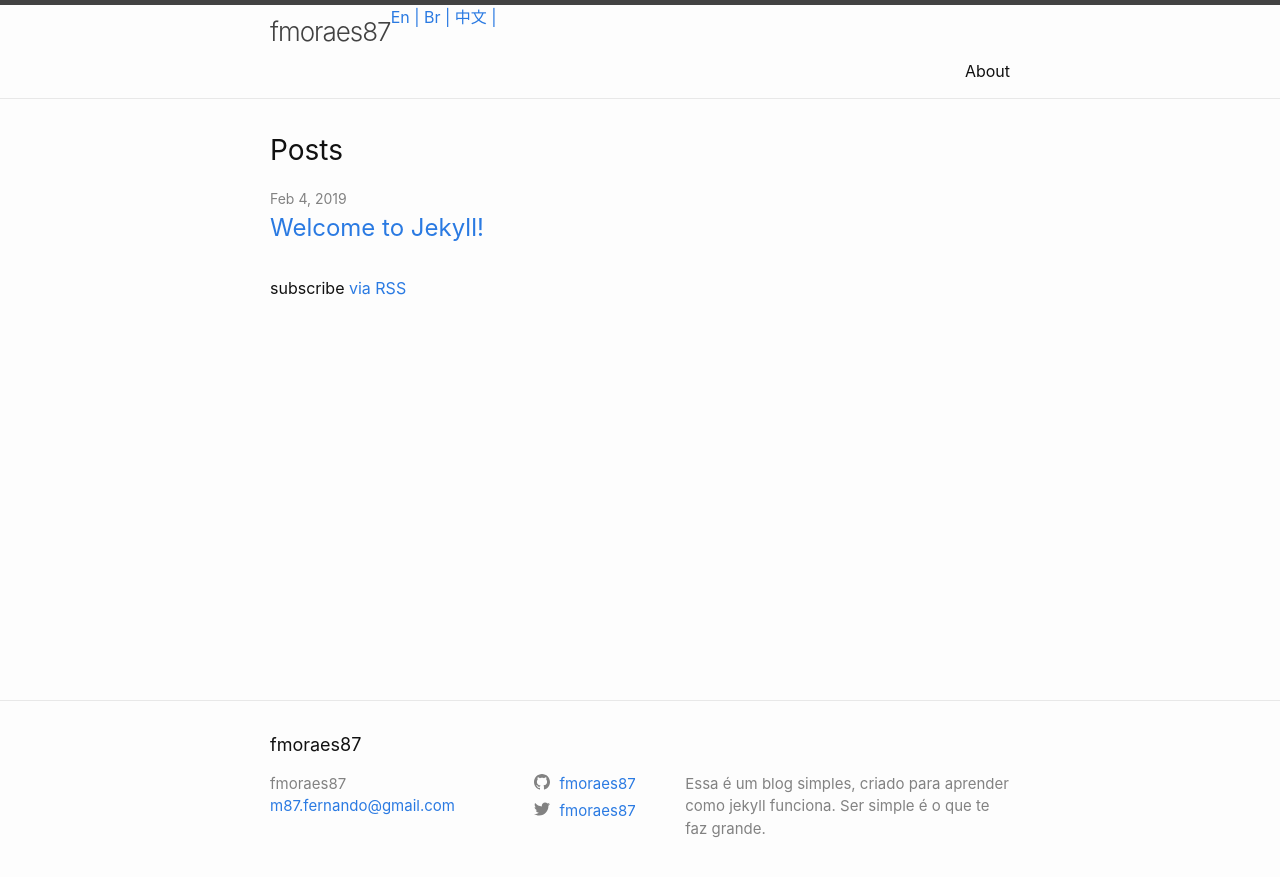
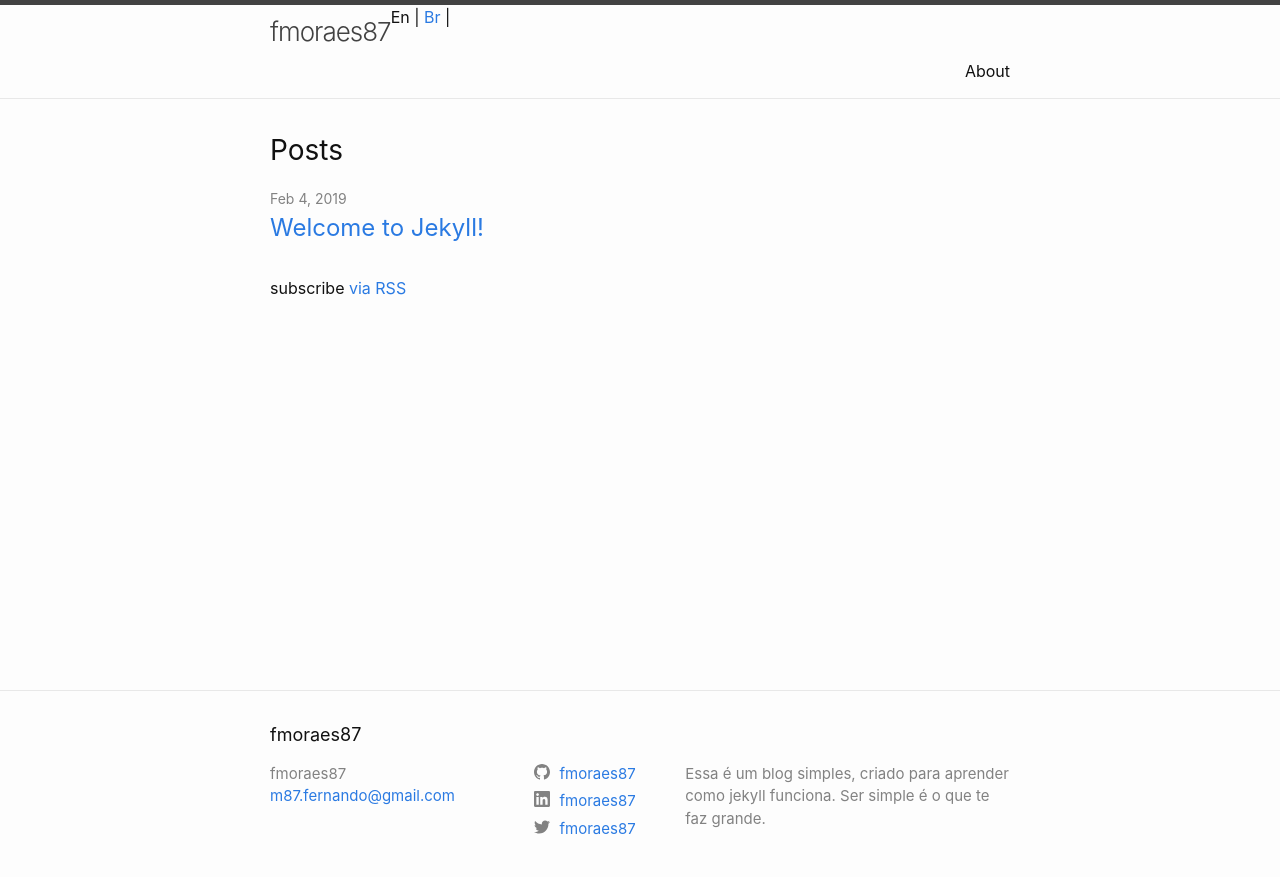
Before and after one commit to fmoraes87/fmoraes87.github.io, a Jekyll site: the page built from index.md, in a window 1280 px wide. Shown: the top 877 px of the page. Built offline with Jekyll 4.4.1, drawn with Linux system fonts in a browser that asks for light colours.

Commit message:
languages

```diff
--- a/_config.yml
+++ b/_config.yml
@@ -22,6 +22,7 @@ baseurl: "" # the subpath of your site, e.g. /blog
 url: "" # the base hostname & protocol for your site, e.g. http://example.com
 twitter_username: fmoraes87
 github_username:  fmoraes87
+linkedin_username: fmoraes87
 
 # Build settings
 markdown: kramdown
@@ -42,11 +43,12 @@ plugins:
 #   - vendor/cache/
 #   - vendor/gems/
 #   - vendor/ruby/
-languages: ["En", "Br","中文"]
+
+defaultLang: en
 languagesNames:
   en: En
   pt_br: Br
-  zh: 中文
+#  zh: 中文
 
 defaults:
   #languages
--- a/_includes/header.html
+++ b/_includes/header.html
@@ -6,7 +6,16 @@
     <a class="site-title" rel="author" href="{{ "/" | relative_url }}">{{ site.title | escape }}</a>
     <ul>
       {% for lang in site.languagesNames %}
-          <a class="active" href="{{ lang[0] }}">{{ lang[1] | escape}} |</a>
+        {%- if page.lang==lang[0] -%}
+          {{ lang[1] | escape}} |
+        {% else %}
+          {% if lang[0] == site.defaultLang  %}
+            <a href="{{ "/" }}">{{ lang[1] | escape}} </a> |
+          {% else %}
+            <a href="{{ "/" | append: lang[0] }}">{{ lang[1] | escape}} </a> |
+          {% endif %}
+
+        {%- endif -%}
       {% endfor %}
     </ul>
 
```
